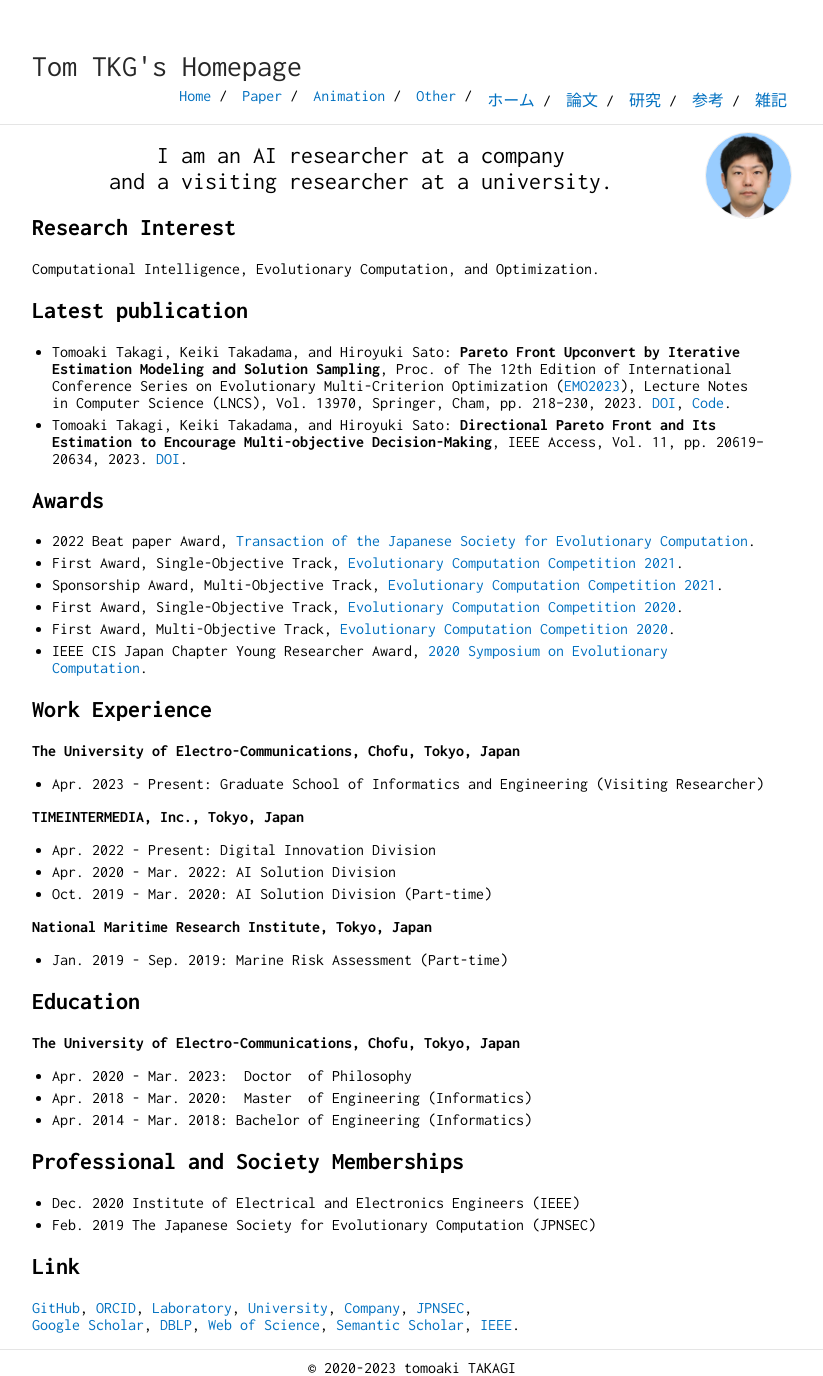
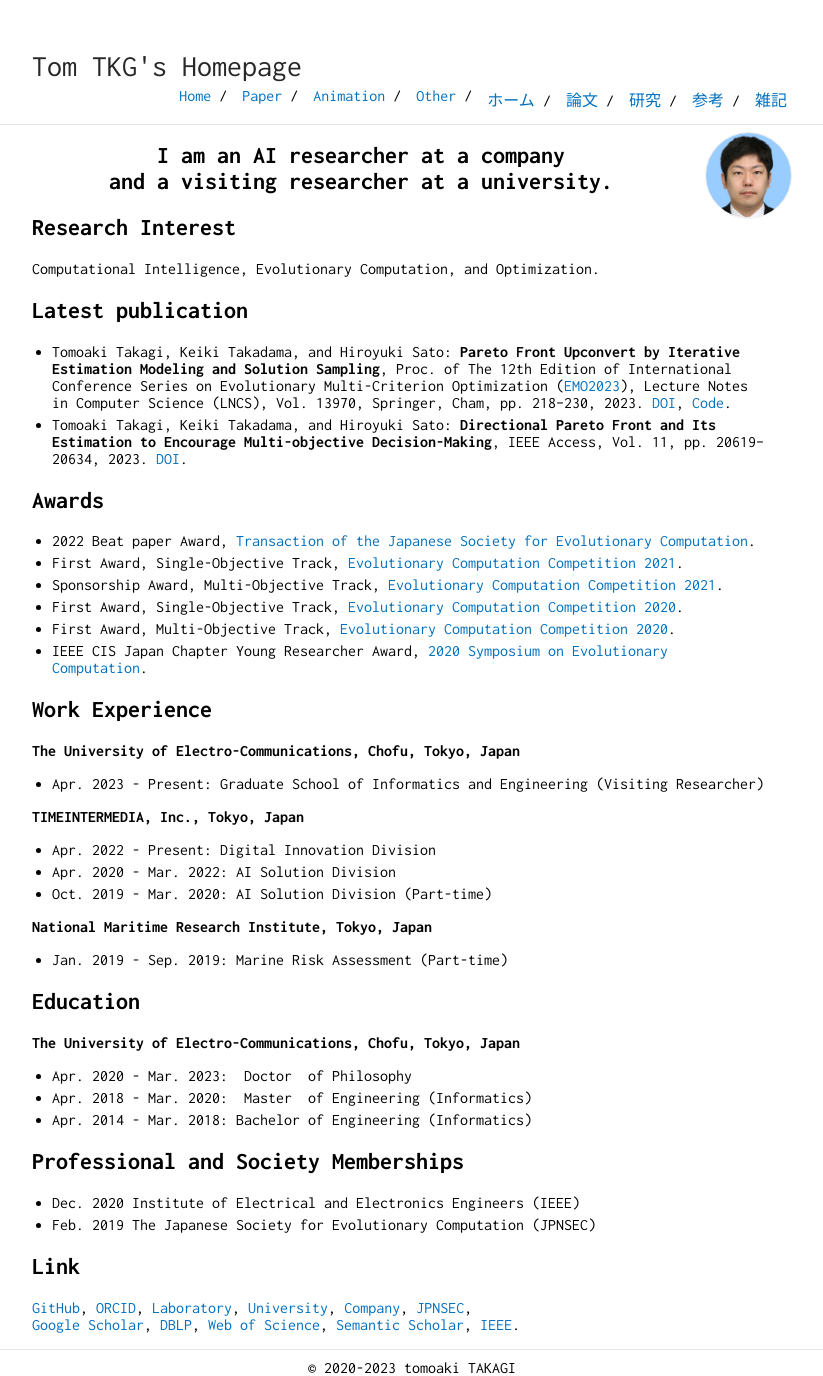
Before and after one commit to tomtkg/tomtkg.github.io, a Jekyll site: the page built from index.md, in a window 1280 px wide. Shown: the whole page, without its empty margins (228-1051 px from the left). Built offline with Jekyll 4.4.1, drawn with Linux system fonts in a browser that asks for light colours.

Commit message:
Update index.md

```diff
--- a/index.md
+++ b/index.md
@@ -6,10 +6,10 @@ description: The site owner is an AI researcher and he is mainly interested in e
 
 <img class="profile-picture" src="myface.jpg">
 
-<div style="text-align: center"><font size="5">
+<div style="text-align: center"><font size="5"><b>
   I am an AI researcher at a company<br>
   and a visiting researcher at a university.
-</font></div>
+</b></font></div>
 
 ## Research Interest
 Computational Intelligence, Evolutionary Computation, and Optimization.
```
